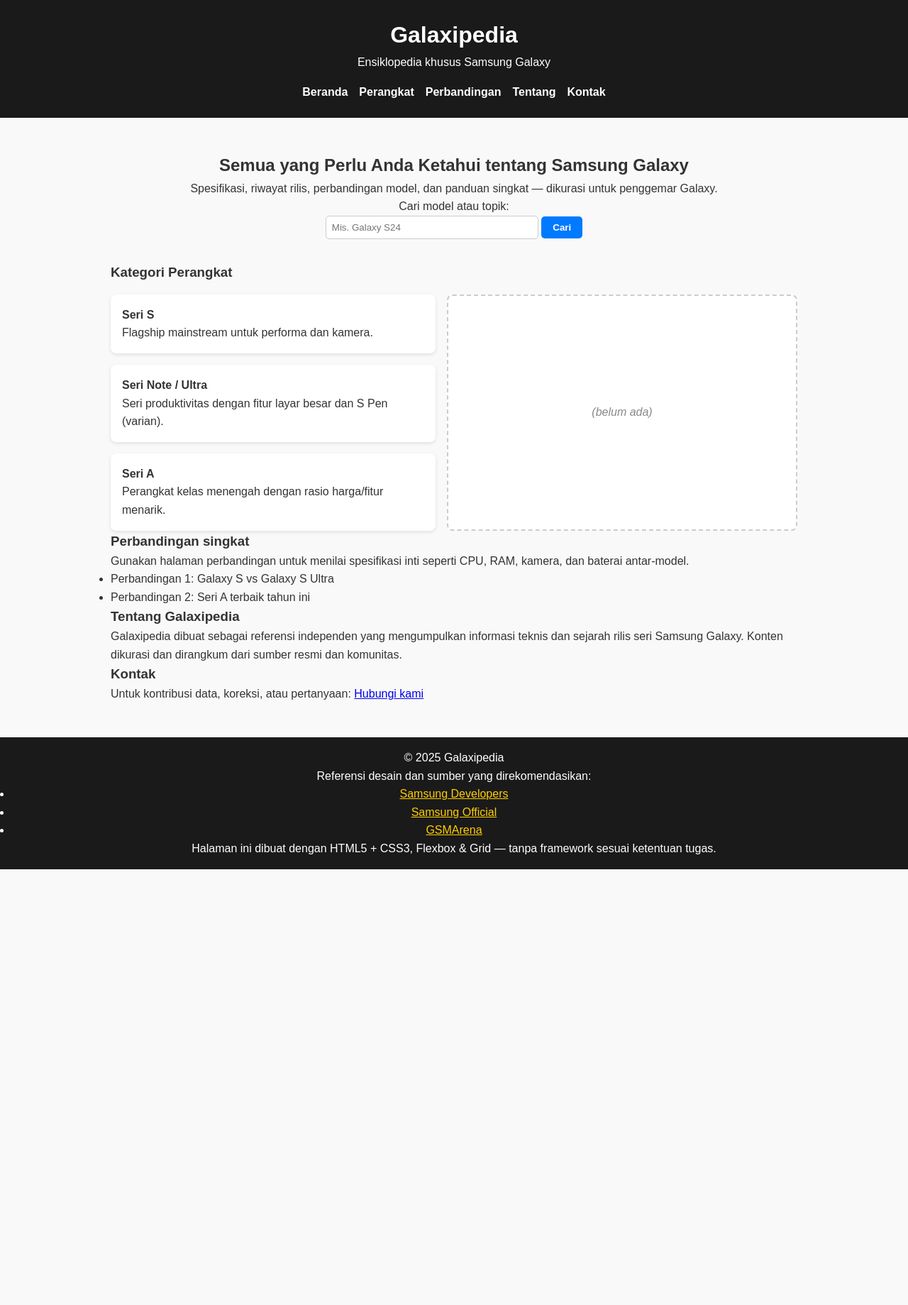
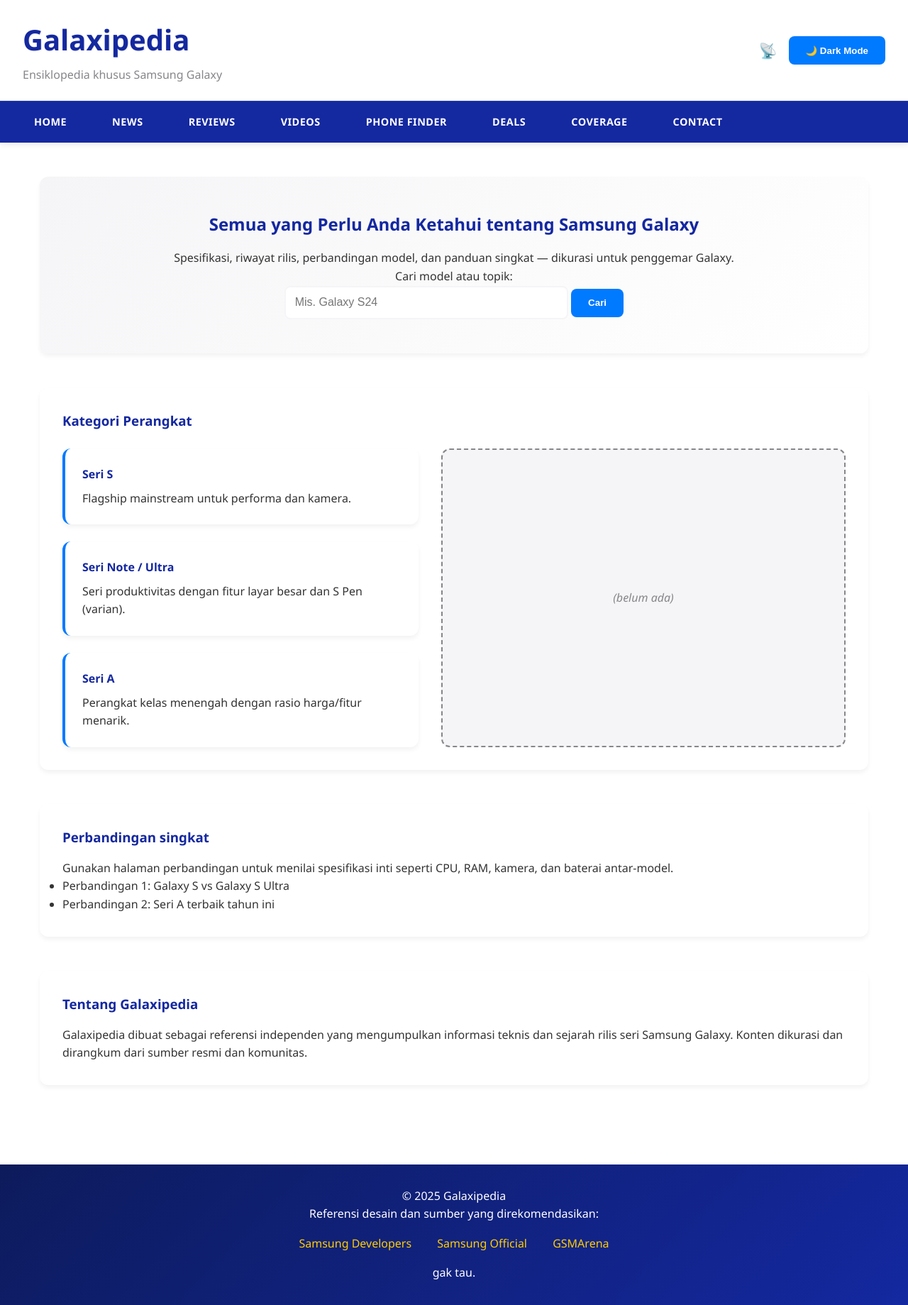
Before and after one commit to qweprr/galaxipediaa, a PHP site: page / in a window 1280 px wide. Shown: the whole page at 71% size. Before the commit the page ends 1225 px from the top, so only its background shows below. Run offline with PHP 8.4, Linux system fonts and the light colour scheme.

Commit message:
Add files via upload

```diff
--- a/index.html
+++ b/index.html
@@ -10,15 +10,27 @@
 <body>
   <!-- Header / Navigation -->
   <header>
-    <h1>Galaxipedia</h1>
-    <p>Ensiklopedia khusus Samsung Galaxy</p>
+    <div class="header-top">
+      <div class="header-left">
+        <h1>Galaxipedia</h1>
+        <p>Ensiklopedia khusus Samsung Galaxy</p>
+      </div>
+      <div class="header-right">
+        <a href="#" class="rss-icon" title="RSS Feed">📡</a>
+        <button id="darkModeToggle">🌙 Dark Mode</button>
+      </div>
+    </div>
+
     <nav aria-label="Utama">
       <ul>
-        <li><a href="#home">Beranda</a></li>
-        <li><a href="#devices">Perangkat</a></li>
-        <li><a href="#compare">Perbandingan</a></li>
-        <li><a href="#about">Tentang</a></li>
-        <li><a href="#contact">Kontak</a></li>
+        <li><a href="#home">HOME</a></li>
+        <li><a href="#devices">NEWS</a></li>
+        <li><a href="#compare">REVIEWS</a></li>
+        <li><a href="#about">VIDEOS</a></li>
+        <li><a href="#contact">PHONE FINDER</a></li>
+        <li><a href="#contact">DEALS</a></li>
+        <li><a href="#contact">COVERAGE</a></li>
+        <li><a href="#contact">CONTACT</a></li>
       </ul>
     </nav>
   </header>
@@ -79,12 +91,6 @@
       <h3 id="about-title">Tentang Galaxipedia</h3>
       <p>Galaxipedia dibuat sebagai referensi independen yang mengumpulkan informasi teknis dan sejarah rilis seri Samsung Galaxy. Konten dikurasi dan dirangkum dari sumber resmi dan komunitas.</p>
     </section>
-
-    <!-- Contact -->
-    <section id="contact" aria-labelledby="contact-title">
-      <h3 id="contact-title">Kontak</h3>
-      <p>Untuk kontribusi data, koreksi, atau pertanyaan: <a href="mailto:example@email.com">Hubungi kami</a></p>
-    </section>
   </main>
 
   <!-- Footer -->
@@ -96,7 +102,34 @@
       <li><a href="https://www.samsung.com/" target="_blank" rel="noopener">Samsung Official</a></li>
       <li><a href="https://www.gsmarena.com/" target="_blank" rel="noopener">GSMArena</a></li>
     </ul>
-    <p>Halaman ini dibuat dengan HTML5 + CSS3, Flexbox & Grid — tanpa framework sesuai ketentuan tugas.</p>
+    <p>gak tau.</p>
   </footer>
+
+  <!-- JavaScript -->
+  <script>
+    const toggleButton = document.getElementById('darkModeToggle');
+    const body = document.body;
+
+    // Cek dark mode sebelumnya
+    if (localStorage.getItem('darkMode') === 'enabled') {
+      body.classList.add('dark-mode');
+      toggleButton.textContent = '☀️ Light Mode';
+    }
+
+    // Toggle Dark Mode
+    toggleButton.addEventListener('click', () => {
+      body.classList.toggle('dark-mode');
+      if (body.classList.contains('dark-mode')) {
+        localStorage.setItem('darkMode', 'enabled');
+        toggleButton.textContent = '☀️ Light Mode';
+      } else {
+        localStorage.setItem('darkMode', 'disabled');
+        toggleButton.textContent = '🌙 Dark Mode';
+      }
+    });
+
+    // Auto tahun footer
+    document.getElementById('year').textContent = new Date().getFullYear();
+  </script>
 </body>
 </html>
--- a/style.css
+++ b/style.css
@@ -6,140 +6,259 @@
 }
 
 body {
-  font-family: Arial, sans-serif;
+  font-family: 'Segoe UI', Arial, sans-serif;
   line-height: 1.6;
-  background-color: #f9f9f9;
-  color: #333;
+  background-color: #ffffff;
+  color: #333333;
+}
+
+/* Warna Tema Samsung Biru */
+:root {
+  --samsung-blue: #1428a0;
+  --samsung-light-blue: #007aff;
+  --samsung-dark-blue: #0d1b5c;
+  --samsung-white: #ffffff;
+  --samsung-gray: #f5f5f7;
+  --samsung-dark-gray: #86868b;
 }
 
 /* Header & Nav */
 header {
-  background-color: #1a1a1a;
-  color: white;
-  text-align: center;
-  padding: 1.5rem 1rem;
+  background: linear-gradient(135deg, var(--samsung-blue) 0%, var(--samsung-light-blue) 100%);
+  color: var(--samsung-white);
+  padding: 0;
+  box-shadow: 0 2px 10px rgba(0,0,0,0.1);
 }
 
-header h1 {
-  font-size: 2rem;
+.header-top {
+  display: flex;
+  justify-content: space-between;
+  align-items: center;
+  padding: 1.5rem 2rem;
+  background-color: var(--samsung-white);
+}
+
+.header-left h1 {
+  font-size: 2.5rem;
+  margin: 0;
+  color: var(--samsung-blue);
+  font-weight: bold;
+  text-shadow: 1px 1px 2px rgba(0,0,0,0.1);
+}
+
+.header-left p {
+  margin: 0.3rem 0 0 0;
+  font-size: 1rem;
+  color: var(--samsung-dark-gray);
+  font-weight: 500;
+}
+
+.header-right {
+  display: flex;
+  align-items: center;
+  gap: 1rem;
+}
+
+/* Navigation Styles */
+nav {
+  background-color: var(--samsung-blue);
+  padding: 1rem 2rem;
+  border-top: 1px solid rgba(255,255,255,0.1);
 }
 
 nav ul {
   list-style: none;
   display: flex;
-  justify-content: center;
-  gap: 1rem;
-  margin-top: 1rem;
+  justify-content: flex-start;
+  gap: 2rem;
+  margin: 0;
+  padding: 0;
 }
 
 nav a {
-  color: white;
+  color: var(--samsung-white);
   text-decoration: none;
-  font-weight: bold;
+  font-weight: 600;
+  font-size: 0.9rem;
+  text-transform: uppercase;
+  letter-spacing: 0.5px;
+  padding: 0.5rem 1rem;
+  transition: all 0.3s ease;
+  border-radius: 4px;
 }
 
 nav a:hover {
-  text-decoration: underline;
+  background-color: rgba(255,255,255,0.1);
+  transform: translateY(-2px);
+}
+
+/* RSS Icon */
+.rss-icon {
+  color: var(--samsung-light-blue);
+  text-decoration: none;
+  font-size: 1.3rem;
+  transition: transform 0.3s ease;
+}
+
+.rss-icon:hover {
+  transform: scale(1.1);
+  color: var(--samsung-blue);
 }
 
 /* Main Layout */
 main {
-  max-width: 1000px;
+  max-width: 1200px;
   margin: 2rem auto;
   padding: 1rem;
 }
 
+/* Sections */
+section {
+  margin-bottom: 3rem;
+  padding: 2rem;
+  background: var(--samsung-white);
+  border-radius: 12px;
+  box-shadow: 0 4px 6px rgba(0,0,0,0.05);
+}
+
+section h2, section h3 {
+  color: var(--samsung-blue);
+  margin-bottom: 1rem;
+}
+
 #home {
   text-align: center;
-  margin-bottom: 2rem;
+  background: linear-gradient(135deg, var(--samsung-gray) 0%, var(--samsung-white) 100%);
+  padding: 3rem 2rem;
 }
 
+/* Form Elements */
 input[type="search"] {
-  padding: 0.5rem;
+  padding: 0.8rem;
   width: 60%;
-  max-width: 300px;
-  border: 1px solid #ccc;
-  border-radius: 5px;
+  max-width: 400px;
+  border: 2px solid var(--samsung-gray);
+  border-radius: 8px;
+  font-size: 1rem;
+  transition: border-color 0.3s ease;
+}
+
+input[type="search"]:focus {
+  outline: none;
+  border-color: var(--samsung-light-blue);
 }
 
 button {
-  padding: 0.5rem 1rem;
-  background-color: #007aff;
-  color: white;
+  padding: 0.8rem 1.5rem;
+  background-color: var(--samsung-light-blue);
+  color: var(--samsung-white);
   border: none;
-  border-radius: 5px;
+  border-radius: 8px;
   cursor: pointer;
+  font-weight: 600;
+  transition: all 0.3s ease;
 }
 
 button:hover {
-  background-color: #005ecb;
+  background-color: var(--samsung-blue);
+  transform: translateY(-2px);
 }
 
 /* Devices Section with Flexbox */
 .devices-container {
   display: flex;
-  gap: 1rem;
-  margin-top: 1rem;
+  gap: 2rem;
+  margin-top: 1.5rem;
 }
 
 .devices-list {
   flex: 1;
   display: flex;
   flex-direction: column;
-  gap: 1rem;
+  gap: 1.5rem;
 }
 
 .devices-box {
   flex: 1;
-  background: #fff;
-  border: 2px dashed #ccc;
-  border-radius: 8px;
+  background: var(--samsung-gray);
+  border: 2px dashed var(--samsung-dark-gray);
+  border-radius: 12px;
   display: flex;
   justify-content: center;
   align-items: center;
-  padding: 1rem;
+  padding: 2rem;
   text-align: center;
   font-style: italic;
-  color: #888;
+  color: var(--samsung-dark-gray);
 }
 
 /* Card Style */
 .card {
-  background: white;
-  padding: 1rem;
-  border-radius: 8px;
-  box-shadow: 0 2px 5px rgba(0, 0, 0, 0.1);
+  background: var(--samsung-white);
+  padding: 1.5rem;
+  border-radius: 12px;
+  box-shadow: 0 4px 6px rgba(0,0,0,0.05);
+  border-left: 4px solid var(--samsung-light-blue);
+  transition: all 0.3s ease;
+}
+
+.card:hover {
+  transform: translateY(-5px);
+  box-shadow: 0 8px 15px rgba(0,122,255,0.2);
+}
+
+.card h4 {
+  color: var(--samsung-blue);
+  margin-bottom: 0.5rem;
 }
 
 /* Footer */
 footer {
   text-align: center;
-  background-color: #1a1a1a;
-  color: white;
-  padding: 1rem;
-  margin-top: 2rem;
+  background: linear-gradient(135deg, var(--samsung-dark-blue) 0%, var(--samsung-blue) 100%);
+  color: var(--samsung-white);
+  padding: 2rem 1rem;
+  margin-top: 3rem;
 }
 
 footer a {
   color: #ffcd00;
+  text-decoration: none;
+}
+
+footer a:hover {
+  text-decoration: underline;
+}
+
+footer ul {
+  list-style: none;
+  margin: 1rem 0;
+}
+
+footer ul li {
+  display: inline;
+  margin: 0 1rem;
 }
 
 /* Reusable Classes */
 .btn {
   display: inline-block;
-  padding: 0.5rem 1rem;
-  border-radius: 5px;
-  font-weight: bold;
+  padding: 0.8rem 1.5rem;
+  border-radius: 8px;
+  font-weight: 600;
   text-align: center;
+  text-decoration: none;
+  transition: all 0.3s ease;
 }
 
 .btn-primary {
-  background-color: #007aff;
-  color: white;
+  background-color: var(--samsung-light-blue);
+  color: var(--samsung-white);
 }
 
 .btn-primary:hover {
-  background-color: #005ecb;
+  background-color: var(--samsung-blue);
+  transform: translateY(-2px);
 }
 
 /* Responsive Layout */
@@ -151,4 +270,75 @@ footer a {
   input[type="search"] {
     width: 100%;
   }
+
+  .header-top {
+    flex-direction: column;
+    text-align: center;
+    gap: 1rem;
+  }
+
+  nav ul {
+    flex-wrap: wrap;
+    gap: 1rem;
+    justify-content: center;
+  }
 }
+
+@media (max-width: 480px) {
+  nav ul {
+    gap: 0.5rem;
+  }
+
+  nav a {
+    font-size: 0.8rem;
+    padding: 0.4rem 0.8rem;
+  }
+
+  section {
+    padding: 1.5rem;
+  }
+}
+
+/* Dark Mode Styles */
+body.dark-mode {
+  background-color: #1a1a1a;
+  color: #e0e0e0;
+}
+
+body.dark-mode .header-top {
+  background-color: #2d2d2d;
+}
+
+body.dark-mode .header-left h1 {
+  color: #ffffff;
+}
+
+body.dark-mode .header-left p {
+  color: #cccccc;
+}
+
+body.dark-mode section {
+  background-color: #2d2d2d;
+  color: #e0e0e0;
+}
+
+body.dark-mode .card {
+  background-color: #3d3d3d;
+  color: #e0e0e0;
+}
+
+body.dark-mode input[type="search"] {
+  background-color: #3d3d3d;
+  color: #e0e0e0;
+  border-color: #555;
+}
+
+/* Animasi tambahan */
+.card {
+  transition: transform 0.3s ease, box-shadow 0.3s ease;
+}
+
+/* Smooth scrolling */
+html {
+  scroll-behavior: smooth;
+}
```
Also changed, not shown: script.js (added, +280 -0 lines).
